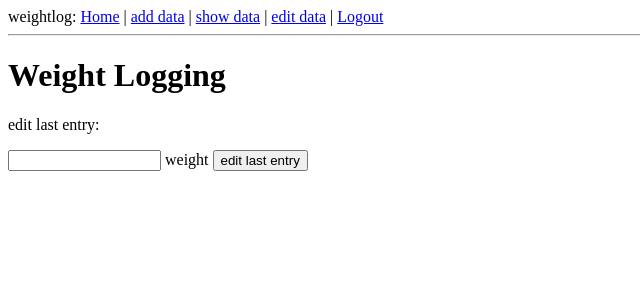
After one commit to obacho/weight, a Flask app: page /edit in a window 1280 px wide. The commit adds this page. Shown: the top 300 px of the page, without its empty margins (0-640 px from the left). Run offline with Flask 2, Linux system fonts and the light colour scheme; a user stored in the database is signed in; tables that the repository leaves empty hold one stand-in row (values such as "Sample post").

Commit message:
added edit tab for corrections

```diff
--- a/app/forms.py
+++ b/app/forms.py
@@ -17,3 +17,6 @@ class AddForm(FlaskForm):
 class LoginForm(FlaskForm):
     username = StringField('username', validators=[DataRequired()])
     remember_me = BooleanField('remember_me', default=True)
+
+class EditForm(FlaskForm):
+    weight = FloatField('weight', validators=[DataRequired()])
--- a/app/templates/base.html
+++ b/app/templates/base.html
@@ -12,6 +12,7 @@
         {% if g.user.is_authenticated %}
         | <a href="{{ url_for('add_data') }}">add data</a>
         | <a href="{{ url_for('show_data') }}">show data</a>
+        | <a href="{{ url_for('edit_data') }}">edit data</a>
         | <a href="{{ url_for('logout') }}">Logout</a>
         {% endif %}
     </div>
--- /dev/null
+++ b/app/templates/edit_data.html
@@ -0,0 +1,14 @@
+<!-- extend from base layout -->
+{% extends "base.html" %}
+
+{% block content %}
+  <h1>Weight Logging</h1>
+  <form action="" method="post" name="edit_data">
+    {{ form.hidden_tag() }}
+    edit last entry:
+      <p>
+          {{ form.weight(size=16) }} weight
+          <input type="submit" name="submit" value="edit last entry">
+      </p>
+  </form>
+{% endblock %}
--- a/app/views.py
+++ b/app/views.py
@@ -10,7 +10,7 @@ from datetime import datetime, timedelta
 
 from app import app, db, lm
 from pandas import DataFrame
-from .forms import AddForm, LoginForm
+from .forms import AddForm, LoginForm, EditForm
 from .models import User, WeightEntry
 from .plotting import plot_weights
 from .iplotting import iplot_worksessions
@@ -91,13 +91,12 @@ def add_data():
                               user_id = user.id)
             db.session.add(we)
             db.session.commit()
-            print (we)
             return redirect(url_for('index'))
     return render_template('add_data.html',
                            title='add data',
                            form=form)
 
-@app.route('/show', methods=['GET', 'POST'])
+@app.route('/show', methods=['GET'])
 @login_required
 def show_data():
     user = g.user
@@ -108,3 +107,23 @@ def show_data():
     return render_template('show_data.html',
                            title='show data',
                            df_html=markup_df_html)
+
+@app.route('/edit', methods=['GET', 'POST'])
+@login_required
+def edit_data():
+    user = g.user
+    form = EditForm()
+    print (form.validate_on_submit())
+    print (form.weight)
+    if form.validate_on_submit():
+        if request.method == 'POST':
+            we = user.weights.order_by('-id').first()
+            we.weight = request.form['weight']
+            print (we)
+            db.session.commit()
+            return redirect(url_for('show_data'))
+
+    return render_template('edit_data.html',
+                           title='edit data',
+                           form=form
+                           )
```
